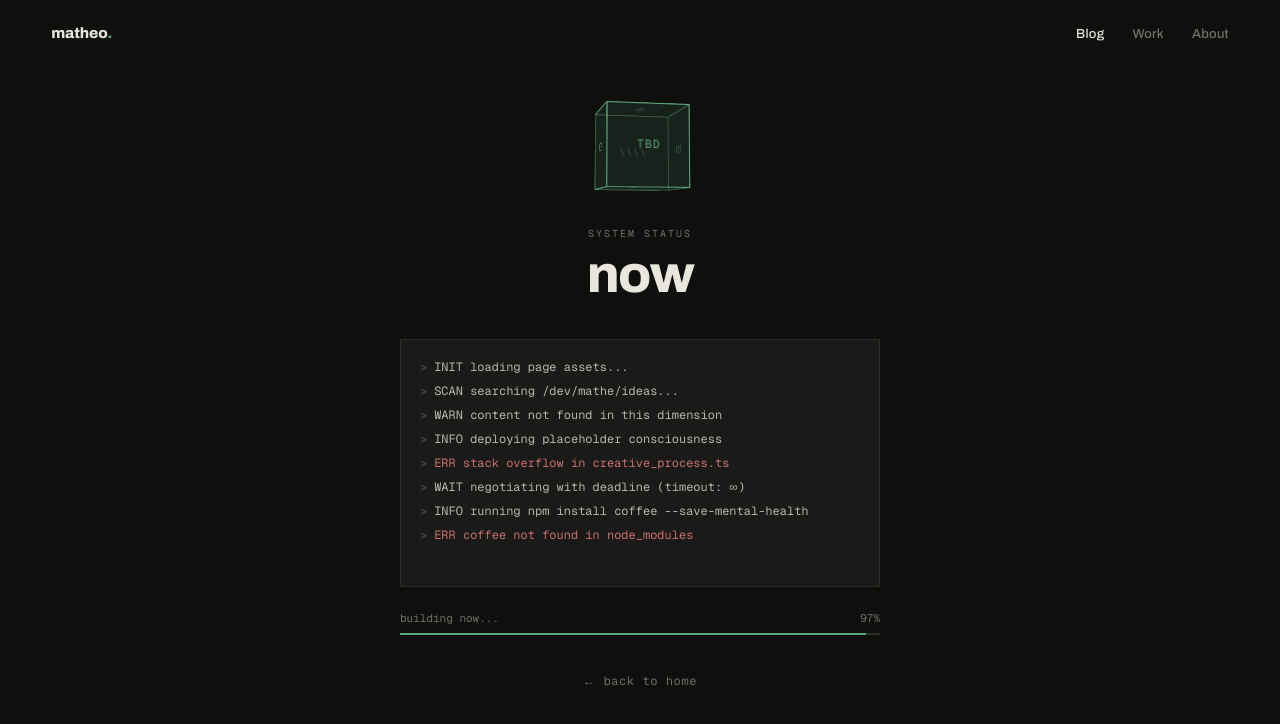
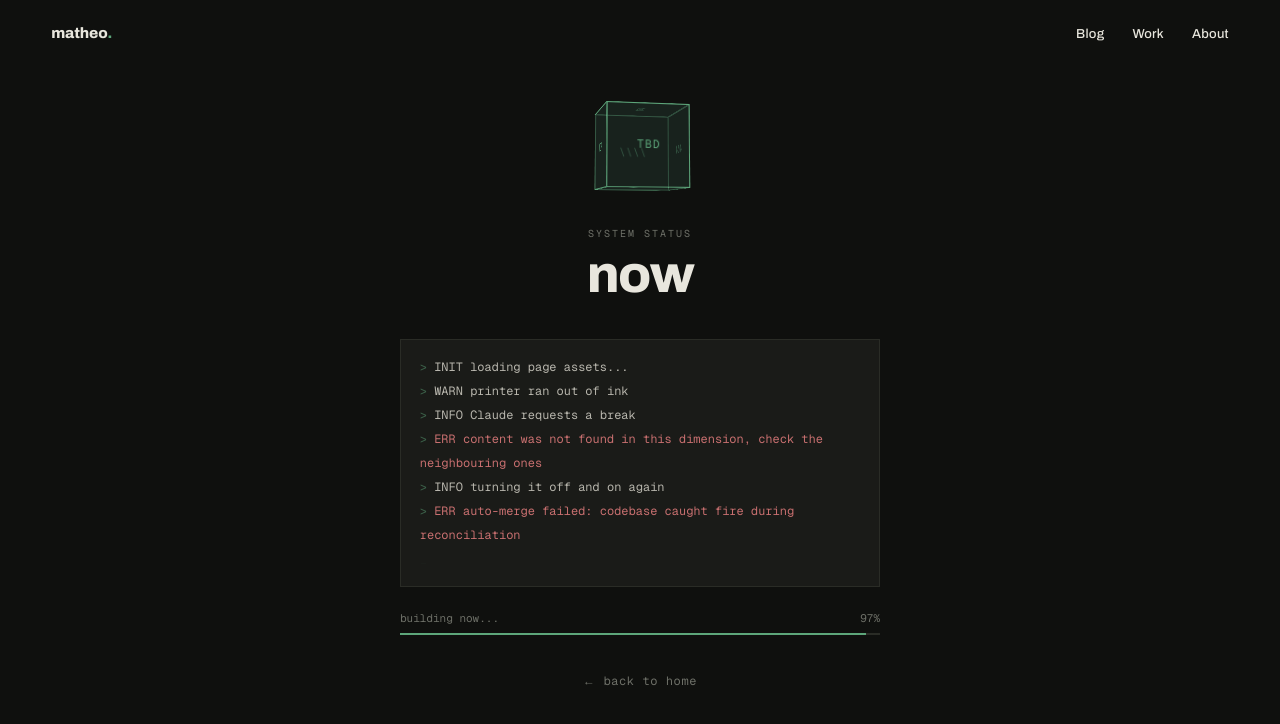
Before and after one commit to Sucu-Syndicate/silverline-portfolio, a Next.js app: page /now in a window 1280 px wide. Shown: the top 724 px of the page. Built offline with nearby package versions, Linux system fonts and the light colour scheme.

Commit message:
[PTASK-007] Update WIP log messages, activate Work+About links in nav and hero

```diff
--- a/components/layout/Nav.tsx
+++ b/components/layout/Nav.tsx
@@ -9,8 +9,8 @@ export default function Nav() {
 
       <ul>
         <li><Link href="/blog">Blog</Link></li>
-        <li><span className="nav-disabled">Work</span></li>
-        <li><span className="nav-disabled">About</span></li>
+        <li><Link href="/work">Work</Link></li>
+        <li><Link href="/about">About</Link></li>
       </ul>
     </header>
   );
--- a/components/sections/Hero.tsx
+++ b/components/sections/Hero.tsx
@@ -124,8 +124,8 @@ export default function Hero() {
           </p>
           <div className="hero-meta">
             <Link href="/blog" className="hero-meta-primary">Blog →</Link>
-            <span className="hero-meta-wip">Work →</span>
-            <span className="hero-meta-wip">About →</span>
+            <Link href="/work" className="hero-meta-primary">Work →</Link>
+            <Link href="/about" className="hero-meta-primary">About →</Link>
           </div>
         </div>
         {/* right column reserved by .hero-log absolute positioning */}
--- a/components/ui/WorkInProgress.tsx
+++ b/components/ui/WorkInProgress.tsx
@@ -20,15 +20,11 @@ const FACE_LABELS = ['WIP', '404', 'TBD', '////', 'NaN', '...'];
 
 const LOG_LINES = [
   'INIT  loading page assets...',
-  'SCAN  searching /dev/mathe/ideas...',
-  'WARN  content not found in this dimension',
-  'INFO  deploying placeholder consciousness',
-  'ERR   stack overflow in creative_process.ts',
-  'WAIT  negotiating with deadline (timeout: ∞)',
-  'INFO  running npm install coffee --save-mental-health',
-  'ERR   coffee not found in node_modules',
-  'HINT  try back after the next commit',
-  'SYS   ETA: soon™',
+  'WARN  printer ran out of ink',
+  'INFO  Claude requests a break',
+  'ERR   content was not found in this dimension, check the neighbouring ones',
+  'INFO  turning it off and on again',
+  'ERR   auto-merge failed: codebase caught fire during reconciliation',
 ];
 
 interface WorkInProgressProps {
```
